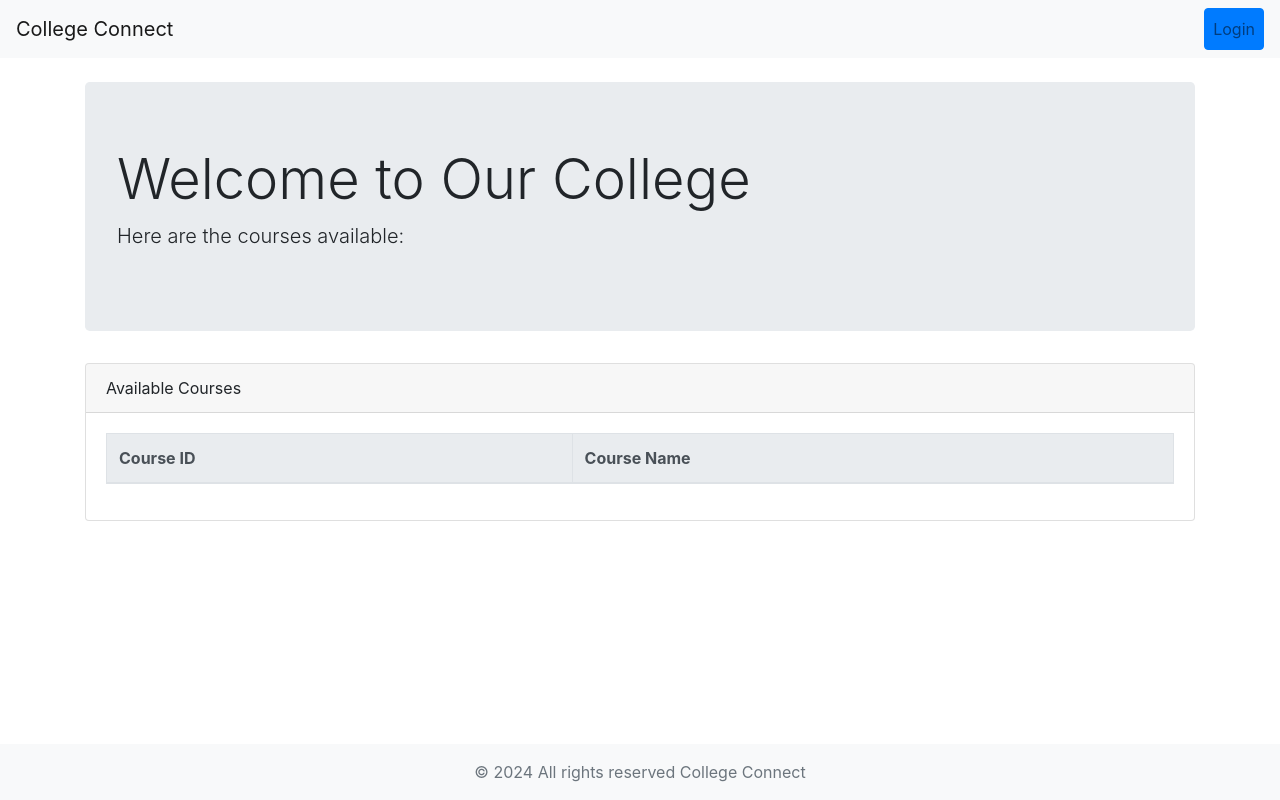
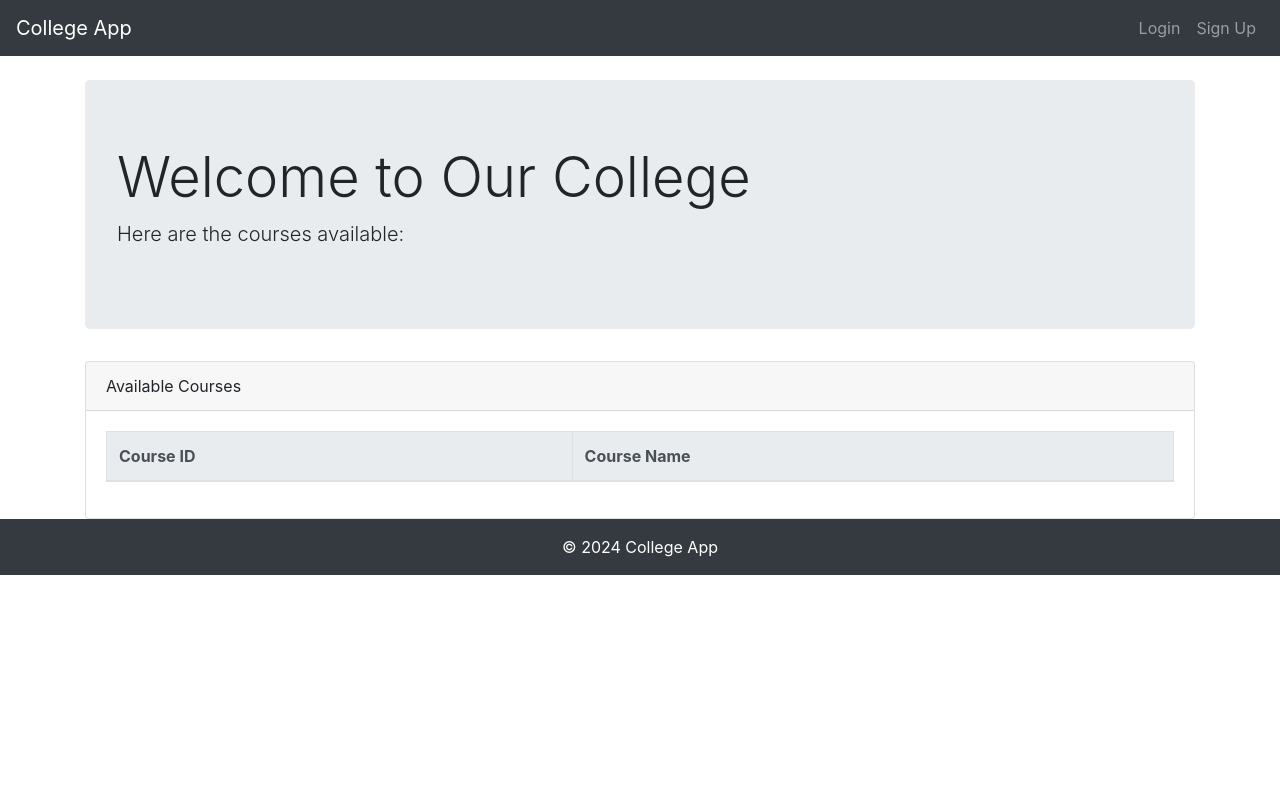
Before and after one commit to SreeshmaTharammal/PP4-CollageConnect, a Django app: template home/templates/home/index.html in a window 1280 px wide. Run offline with Django 3.2, Linux system fonts and the light colour scheme; the template is opened without the code that fills it, so the values that code supplies are empty; some libraries are stand-ins or nearby versions.

Commit message:
Add sign up support

```diff
--- a/college_connect/settings.py
+++ b/college_connect/settings.py
@@ -27,9 +27,9 @@
 SECRET_KEY = 'django-insecure-3utwmdf*-u2b6%c*$idv*-c84sdg9rqn^(1y=e^nwfrg6k0t#o'
 
 # SECURITY WARNING: don't run with debug turned on in production!
-DEBUG = True
+DEBUG = False
 
-ALLOWED_HOSTS = ['8000-sreeshmatha-pp4collegec-ngt5ce5862y.ws-eu114.gitpod.io','.herokuapp.com']
+ALLOWED_HOSTS = ['8000-sreeshmatha-pp4collegec-li9fl1ap0in.ws-eu114.gitpod.io','.herokuapp.com']
 
 AUTH_USER_MODEL = "users.User"
 
--- a/templates/base.html
+++ b/templates/base.html
@@ -1,58 +1,48 @@
-{% load static %}
-
 <!DOCTYPE html>
 <html lang="en">
 <head>
     <meta charset="UTF-8">
     <meta name="viewport" content="width=device-width, initial-scale=1, shrink-to-fit=no">
-    <title>{% block title %}College{% endblock %}</title>
-    <link href="https://stackpath.bootstrapcdn.com/bootstrap/4.5.2/css/bootstrap.min.css" rel="stylesheet">
-    <link href="{% static 'css/style.css' %}" rel="stylesheet">  <!-- Include custom CSS -->
+    <title>{% block title %}College App{% endblock %}</title>
+    <link rel="stylesheet" href="https://stackpath.bootstrapcdn.com/bootstrap/4.5.2/css/bootstrap.min.css">
 </head>
 <body>
-    <nav class="navbar navbar-expand-lg navbar-light bg-light">
-        <a class="navbar-brand" href="#">College Connect</a>
+
+<nav class="navbar navbar-expand-lg navbar-dark bg-dark">
+    <a class="navbar-brand" href="#">College App</a>
     <button class="navbar-toggler" type="button" data-toggle="collapse" data-target="#navbarNav" aria-controls="navbarNav" aria-expanded="false" aria-label="Toggle navigation">
         <span class="navbar-toggler-icon"></span>
     </button>
-        <div class="collapse navbar-collapse">
+    <div class="collapse navbar-collapse" id="navbarNav">
         <ul class="navbar-nav ml-auto">
             {% if user.is_authenticated %}
                 <li class="nav-item">
-                        <span class="navbar-text mr-3">Welcome, {{ user.username }}</span>
-                    </li>
-                    <li class="nav-item">
-                        <a class="nav-link btn btn-primary" href="{% url 'account_logout' %}">Logout</a>
+                    <a class="nav-link" href="{% url 'account_logout' %}">Logout</a>
                 </li>
             {% else %}
                 <li class="nav-item">
-                        <a class="nav-link btn btn-primary" href="{% url 'account_login' %}">Login</a>
+                    <a class="nav-link" href="{% url 'account_login' %}">Login</a>
+                </li>
+                <li class="nav-item">
+                    <a class="nav-link" href="{% url 'account_signup' %}">Sign Up</a>
                 </li>
             {% endif %}
         </ul>
     </div>
 </nav>
+
 <div class="container">
-        {% block content %}{% endblock %}
+    {% block content %}
+    {% endblock %}
 </div>
 
-    <!-- Footer -->
-    <footer class="footer mt-auto py-3 bg-light">
-        <div class="container text-center">
-            <span class="text-muted">© 2024 All rights reserved College Connect</span>
-        </div>
+<footer class="bg-dark text-white text-center py-3 mt-auto">
+    &copy; 2024 College App
 </footer>
 
-    <script src="https://code.jquery.com/jquery-3.5.1.min.js"></script>
-    <script src="https://cdn.jsdelivr.net/npm/@popperjs/core@2.5.4/dist/umd/popper.min.js"></script>
+<script src="https://code.jquery.com/jquery-3.5.1.slim.min.js"></script>
+<script src="https://cdn.jsdelivr.net/npm/@popperjs/core@2.9.2/dist/umd/popper.min.js"></script>
 <script src="https://stackpath.bootstrapcdn.com/bootstrap/4.5.2/js/bootstrap.min.js"></script>
-    <script>
-        document.addEventListener('DOMContentLoaded', function() {
-            document.getElementById('login-button').addEventListener('click', function() {
-                window.location.href = "{% url 'account_login' %}";
-            });
-        });
-    </script>
-   <!-- {% block scripts %}{% endblock %}-->
+
 </body>
 </html>
```
Also changed, not shown: templates/account/logout.html (added, +19 -0 lines), templates/account/signup.html (added, +20 -0 lines). Lines whose indentation alone changed are shown as unchanged.
